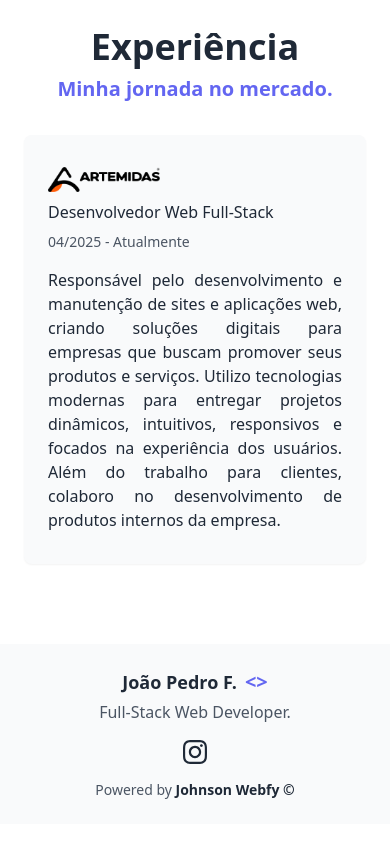
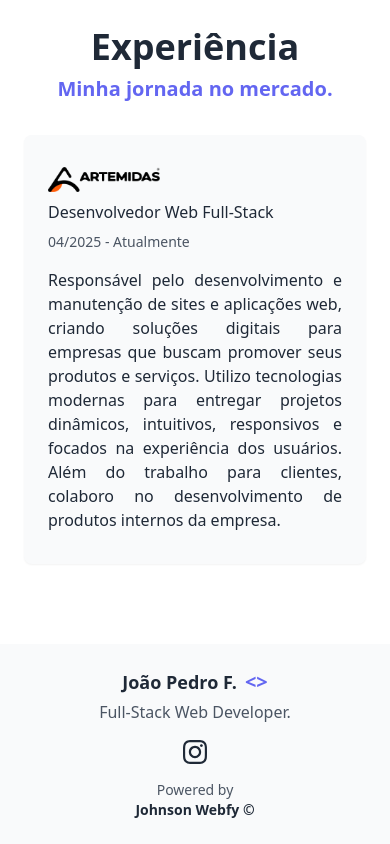
Before and after one commit to JohnsonBeast7/site-joao, a website built with Vite: page index.html in a window 390 px wide. Shown: the part 3948-4792 px from the top of the page. Built offline with nearby package versions, Linux system fonts and the light colour scheme.

Commit message:
quebra de texto no footer para melhor visualização no mobile

```diff
--- a/index.html
+++ b/index.html
@@ -183,7 +183,7 @@
           <h3 class="text-gray-600 text-base">Full-Stack Web Developer.</h3>
         </div>
         <a href="https://www.instagram.com/joaop.ferraresi/" target="_blank"><img class="sm:w-7 sm:h-7 w-6 h-6" src="/images/instagram.svg" alt="Instagram"></a>
-        <p class="text-gray-600 text-sm">Powered by <span class="font-semibold text-gray-800">Johnson Webfy &copy;</span></p>
+        <p class="sm:max-w-full max-w-[120px] text-gray-600 text-sm text-center">Powered by <span class="font-semibold text-gray-800">Johnson Webfy &copy;</span></p>
       </div>
     </footer>
     <script type="module" src="/src/js/main.js"></script>
```
